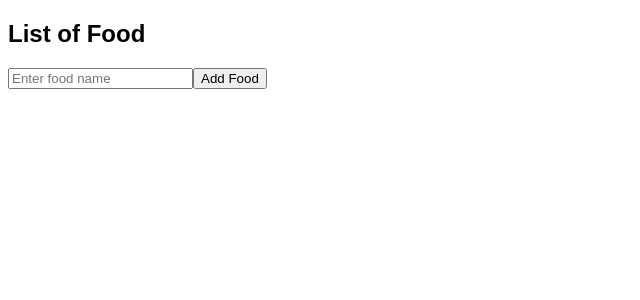
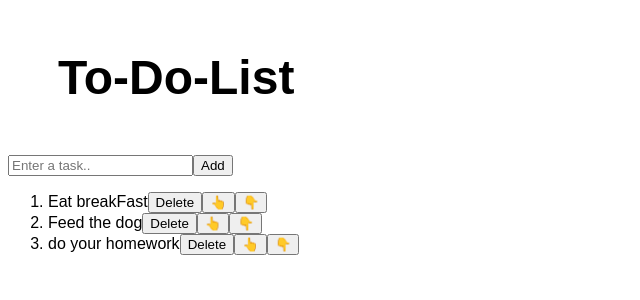
Before and after one commit to songhour10dl/React-revising, a React (Vite) app in the folder my-react-app/: page / in a window 1280 px wide. Shown: the top 300 px of the page, without its empty margins (0-640 px from the left). Built offline with nearby package versions, Linux system fonts and the light colour scheme.

Commit message:
created to-do-list html structure in react

```diff
--- a/my-react-app/src/App.jsx
+++ b/my-react-app/src/App.jsx
@@ -1,6 +1,6 @@
-import MyComponents from "./MyComponents";
+import ToDoList from "./ToDoList";
 function App() {
-  return <MyComponents></MyComponents>;
+  return <ToDoList></ToDoList>;
 }
 
 export default App;
--- a/my-react-app/src/MyComponents.jsx
+++ b/my-react-app/src/MyComponents.jsx
@@ -1,29 +1,51 @@
-import React, { useState } from "react";
+import React, { use, useState } from "react";
 function MyComponents() {
-  const [foods, setFoods] = useState([]);
+  const [car, setCars] = useState([]);
+  const [carYear, setCarYear] = useState(0);
+  const [carMake, setCarMake] = useState("");
+  const [carModel, setCarModel] = useState("");
 
-  function handleAddFood() {
-    const newFood = document.getElementById("foodInput").value;
-    document.getElementById("foodInput").value = "";
+  function handleAddCar() {
+    const newCar = {
+      year: carYear,
+      make: carMake,
+      model: carModel,
+    };
 
-    setFoods((f) => [...f, newFood]);
+    setCars((c) => [...c, newCar]);
+
+    setCarYear(2026);
+    setCarMake("");
+    setCarModel("");
   }
-  function handleRemoveFood(index) {
-    setFoods(foods.filter((_, i) => i != index));
+  function handleRemoveCar(index) {
+    setCars((c) => c.filter((_, i) => i !== index));
   }
-
+  function handelYearChange(event) {
+    setCarYear(event.target.value);
+  }
+  function handelMakeChange(event) {
+    setCarMake(event.target.value);
+  }
+  function handelModelChange(event) {
+    setCarModel(event.target.value);
+  }
   return (
     <div>
-      <h2>List of Food</h2>
+      <h1>List of Car Objects</h1>
       <ul>
-        {foods.map((food, index) => (
-          <li key={index} onClick={() => handleRemoveFood(index)}>
-            {food}
+        {car.map((car, index) => (
+          <li key={index} onClick={() => handleRemoveCar(index)}>
+            {car.year} {car.make} {car.model}
           </li>
         ))}
       </ul>
-      <input type="text" id="foodInput" placeholder="Enter food name" />
-      <button onClick={handleAddFood}>Add Food</button>
+      <input type="number" value={carYear} onChange={handelYearChange} /> <br />
+      <input type="text" value={carMake} onChange={handelMakeChange} />
+      <br />
+      <input type="text" value={carModel} onChange={handelModelChange} />
+      <br />
+      <button onClick={handleAddCar}>Add car</button>
     </div>
   );
 }
--- /dev/null
+++ b/my-react-app/src/ToDoList.jsx
@@ -0,0 +1,53 @@
+import React, { useState } from "react";
+
+function ToDoList() {
+  const [tasks, setTasks] = useState([
+    "Eat breakFast",
+    "Feed the dog",
+    "do your homework",
+  ]);
+  const [newTask, setNewTask] = useState("");
+
+  function handleInputChange(event) {
+    setNewTask(event.target.value);
+  }
+  function addTask() {}
+  function deleteTask(index) {}
+  function moveTaskUp(index) {}
+  function moveTaskDown(index) {}
+
+  return (
+    <div className="to-do-list">
+      <h1>To-Do-List</h1>
+      <div>
+        <input
+          type="text"
+          placeholder="Enter a task.."
+          value={newTask}
+          onChange={handleInputChange}
+        />
+        <button className="add-button" onClick={addTask}>
+          Add
+        </button>
+      </div>
+      <ol>
+        {tasks.map((task, index) => (
+          <li key={index}>
+            <span className="text">{task}</span>
+            <button className="delete-button" onClick={() => deleteTask(index)}>
+              Delete
+            </button>
+            <button className="move-up" onClick={() => moveTaskUp(index)}>
+              👆
+            </button>
+            <button className="move-down" onClick={() => moveTaskDown(index)}>
+              👇
+            </button>
+          </li>
+        ))}
+      </ol>
+    </div>
+  );
+}
+
+export default ToDoList;
```
